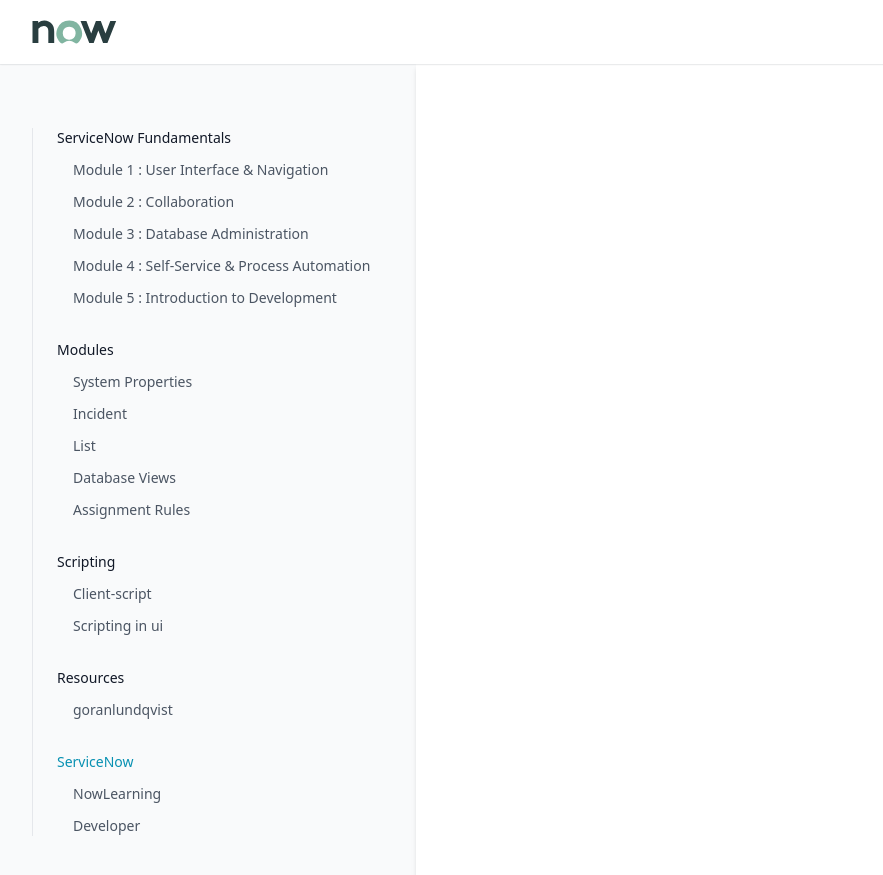
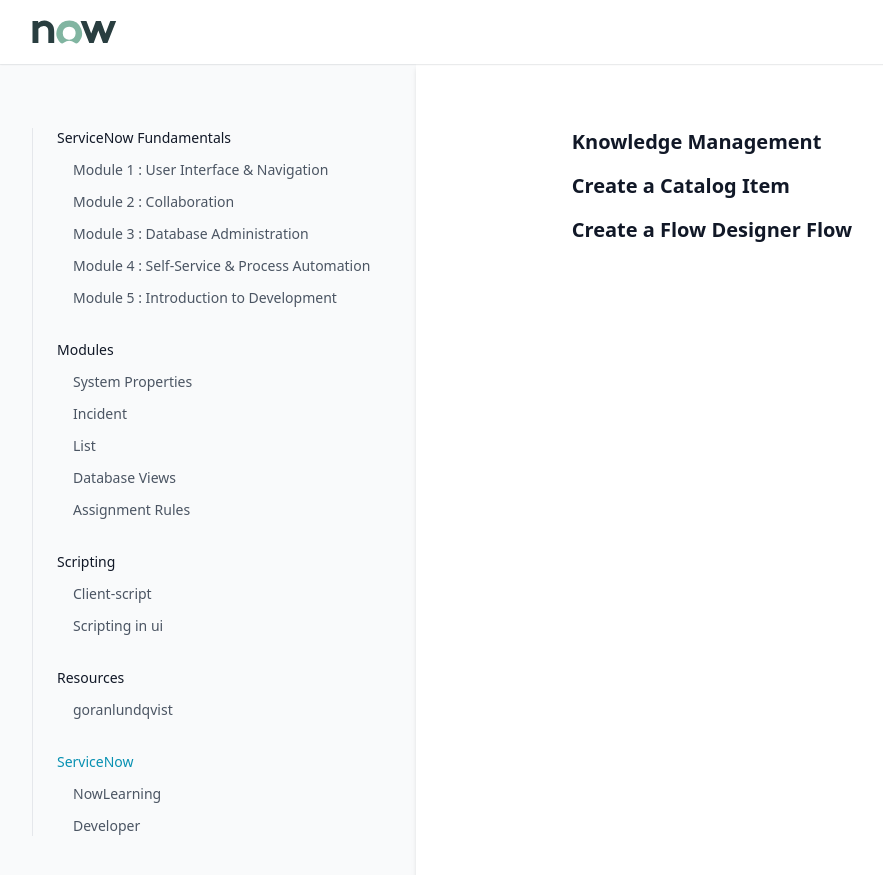
Before and after one commit to greglejeune/ebook, a Jekyll site: the page built from _servicenow/2021-11-01-snf-module4.md, in a window 1280 px wide. Shown: the top 875 px of the page, without its empty margins (0-883 px from the left). Built offline with Jekyll 4.4.1, drawn with Linux system fonts in a browser that asks for light colours.

Commit message:
Update 2021-11-01-snf-module4.md

```diff
--- a/_servicenow/2021-11-01-snf-module4.md
+++ b/_servicenow/2021-11-01-snf-module4.md
@@ -3,3 +3,7 @@ layout: sn
 title: "Module 4 : Self-Service & Process Automation"
 category: snf
 ---
+
+<h2>Knowledge Management</h2>
+<h2>Create a Catalog Item</h2>
+<h2>Create a Flow Designer Flow</h2>
```
